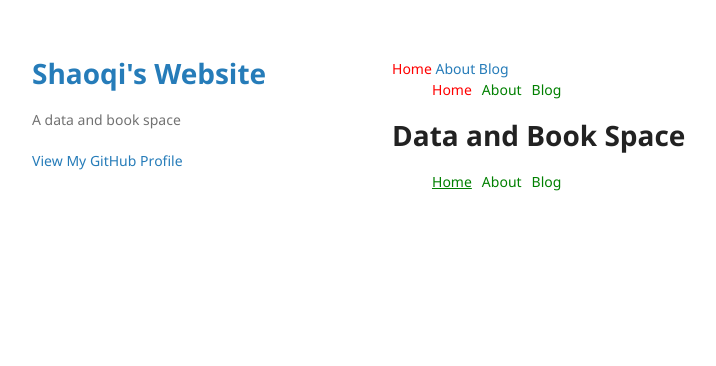
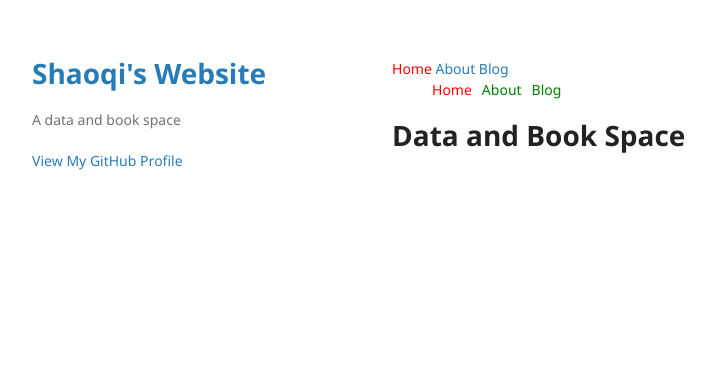
Before and after one commit to ShaoqiChen/ShaoqiChen.github.io, a Jekyll site: the page built from index.html, in a window 1280 px wide. Shown: the top 366 px of the page, without its empty margins (178-894 px from the left). Built offline with Jekyll 4.4.1, drawn with Linux system fonts in a browser that asks for light colours.

Commit message:
Update index.html

```diff
--- a/index.html
+++ b/index.html
@@ -5,33 +5,5 @@ title: Home
 <h1>{{ "Data and Book Space"}}</h1>
 <body>
 
-	<nav>
-		<ul>
 
-		  <li><a href="/" class='active'>Home</a></li>
-		  <li><a href="/about.html">About</a></li>
-		  <li><a href="/blog.html">Blog</a></li>
-
-		</ul>
-	</nav>
-
-	<style>
-		nav ul {
-		  display: flex;
-		  list-style: none;
-		}
-		nav ul li {
-		  margin-right: 10px;
-		}
-		nav ul li a {
-		  text-decoration: none;
-		  color: green;
-		}
-		nav ul li a:hover {
-		  text-decoration: underline;
-		}
-		.active {
-		  text-decoration: underline;
-		}
-	</style>
 </body>
```
